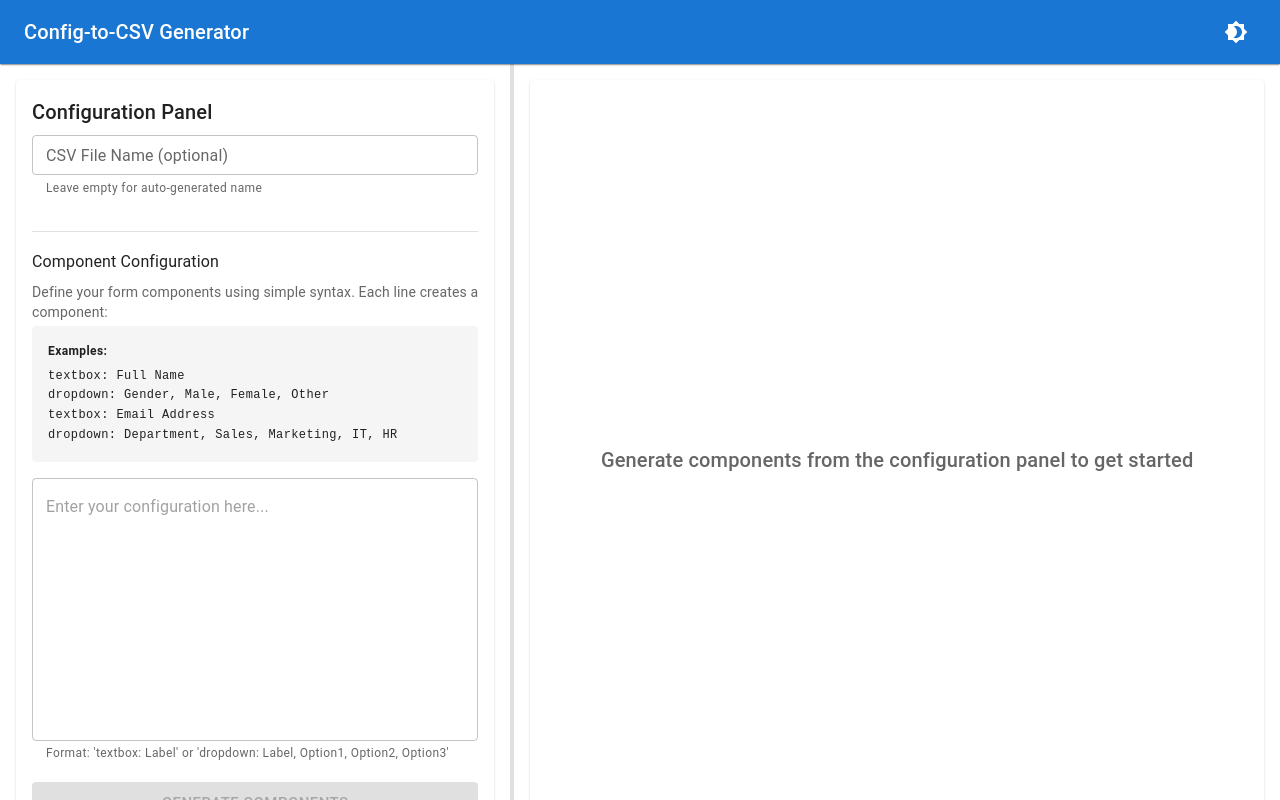
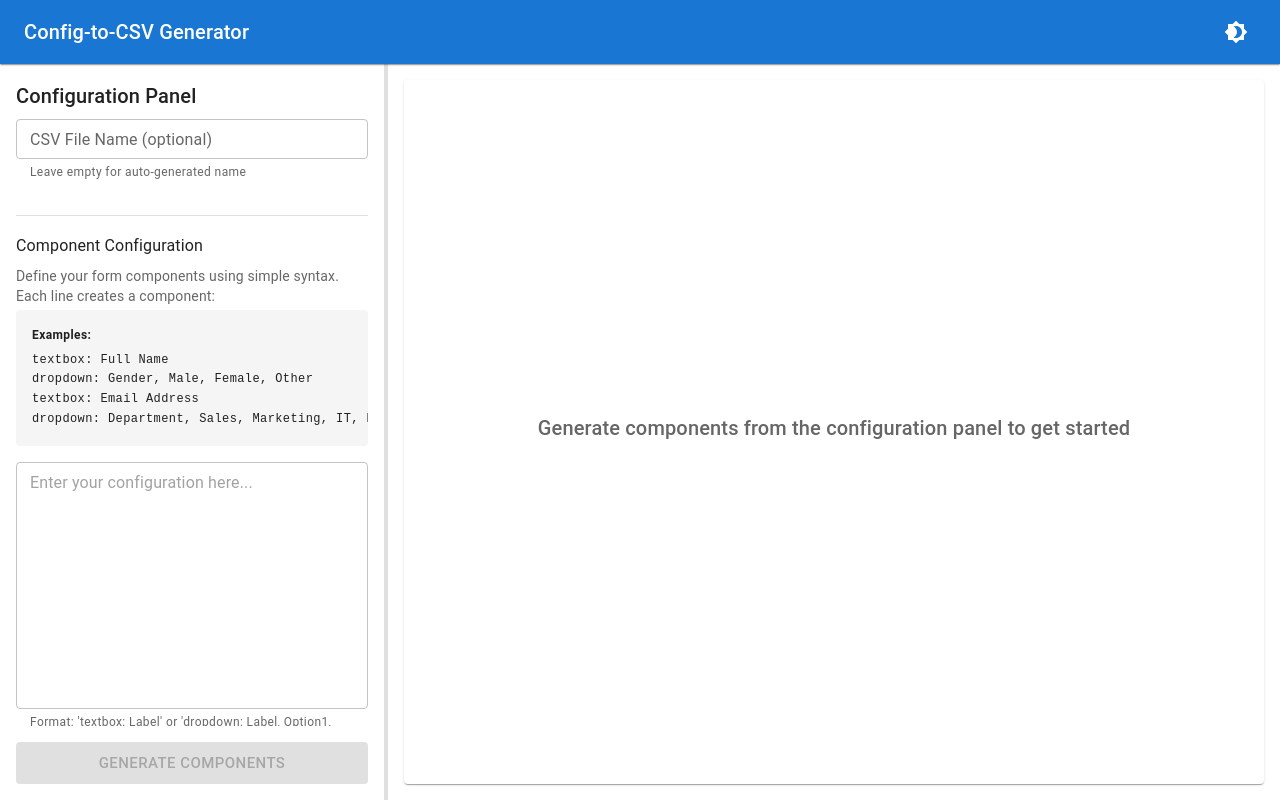
Before and after one commit to benjdg16/config-to-csv, a React (Vite) app: page / in a window 1280 px wide. Built offline with nearby package versions, Linux system fonts and the light colour scheme.

Commit message:
dev: fix configuration panel layout

```diff
--- a/src/components/ConfigPanel.tsx
+++ b/src/components/ConfigPanel.tsx
@@ -1,8 +1,6 @@
 import React, { useState } from "react";
 import {
 	Box,
-	Card,
-	CardContent,
 	TextField,
 	Button,
 	Typography,
@@ -46,8 +44,22 @@ textbox: Email Address
 dropdown: Department, Sales, Marketing, IT, HR`;
 
 	return (
-		<Card sx={{ height: "100%", display: "flex", flexDirection: "column" }}>
-			<CardContent sx={{ flex: 1, display: "flex", flexDirection: "column" }}>
+		<Box
+			sx={{
+				height: "100%",
+				display: "flex",
+				flexDirection: "column",
+			}}
+		>
+			{/* Scrollable Content */}
+			<Box
+				sx={{
+					flexGrow: 1,
+					overflowY: "auto",
+					display: "flex",
+					flexDirection: "column",
+				}}
+			>
 				<Typography variant="h6" gutterBottom>
 					Configuration Panel
 				</Typography>
@@ -96,6 +108,7 @@ dropdown: Department, Sales, Marketing, IT, HR`;
 					fullWidth
 					sx={{ mb: 2, flex: 1 }}
 					helperText="Format: 'textbox: Label' or 'dropdown: Label, Option1, Option2, Option3'"
+					size="small"
 				/>
 
 				{errors.length > 0 && (
@@ -110,7 +123,10 @@ dropdown: Department, Sales, Marketing, IT, HR`;
 						))}
 					</Alert>
 				)}
+			</Box>
 
+			{/* Footer */}
+			<Box sx={{ pt: 2 }}>
 				<Button
 					variant="contained"
 					onClick={handleGenerate}
@@ -120,7 +136,7 @@ dropdown: Department, Sales, Marketing, IT, HR`;
 				>
 					Generate Components
 				</Button>
-			</CardContent>
-		</Card>
+			</Box>
+		</Box>
 	);
 };
--- a/src/components/ResizablePanels.tsx
+++ b/src/components/ResizablePanels.tsx
@@ -10,7 +10,7 @@ export const ResizablePanels: React.FC<ResizablePanelsProps> = ({
 	leftPanel,
 	rightPanel,
 }) => {
-	const [leftWidth, setLeftWidth] = useState(40); // percentage
+	const [leftWidth, setLeftWidth] = useState(30); // percentage
 	const [isDragging, setIsDragging] = useState(false);
 
 	const handleMouseDown = useCallback(() => {
@@ -24,8 +24,8 @@ export const ResizablePanels: React.FC<ResizablePanelsProps> = ({
 			const containerWidth = window.innerWidth;
 			const newLeftWidth = (e.clientX / containerWidth) * 100;
 
-			// Constrain between 20% and 80%
-			if (newLeftWidth >= 20 && newLeftWidth <= 80) {
+			// Constrain between 25% and 75%
+			if (newLeftWidth >= 25 && newLeftWidth <= 75) {
 				setLeftWidth(newLeftWidth);
 			}
 		},
@@ -53,13 +53,18 @@ export const ResizablePanels: React.FC<ResizablePanelsProps> = ({
 	}, [isDragging, handleMouseMove, handleMouseUp]);
 
 	return (
-		<Box sx={{ display: "flex", height: "100vh", overflow: "hidden" }}>
+		<Box
+			sx={{
+				display: "flex",
+				height: "100%",
+				overflow: "hidden",
+			}}
+		>
 			{/* Left Panel */}
 			<Box
 				sx={{
 					width: `${leftWidth}%`,
 					height: "100%",
-					overflow: "hidden",
 					p: 2,
 				}}
 			>
@@ -77,15 +82,6 @@ export const ResizablePanels: React.FC<ResizablePanelsProps> = ({
 					"&:hover": {
 						backgroundColor: "primary.main",
 					},
-					"&::after": {
-						content: '""',
-						position: "absolute",
-						top: 0,
-						left: "-4px",
-						right: "-4px",
-						bottom: 0,
-						cursor: "col-resize",
-					},
 				}}
 				onMouseDown={handleMouseDown}
 			/>
@@ -95,7 +91,6 @@ export const ResizablePanels: React.FC<ResizablePanelsProps> = ({
 				sx={{
 					width: `${100 - leftWidth}%`,
 					height: "100%",
-					overflow: "hidden",
 					p: 2,
 				}}
 			>
```
